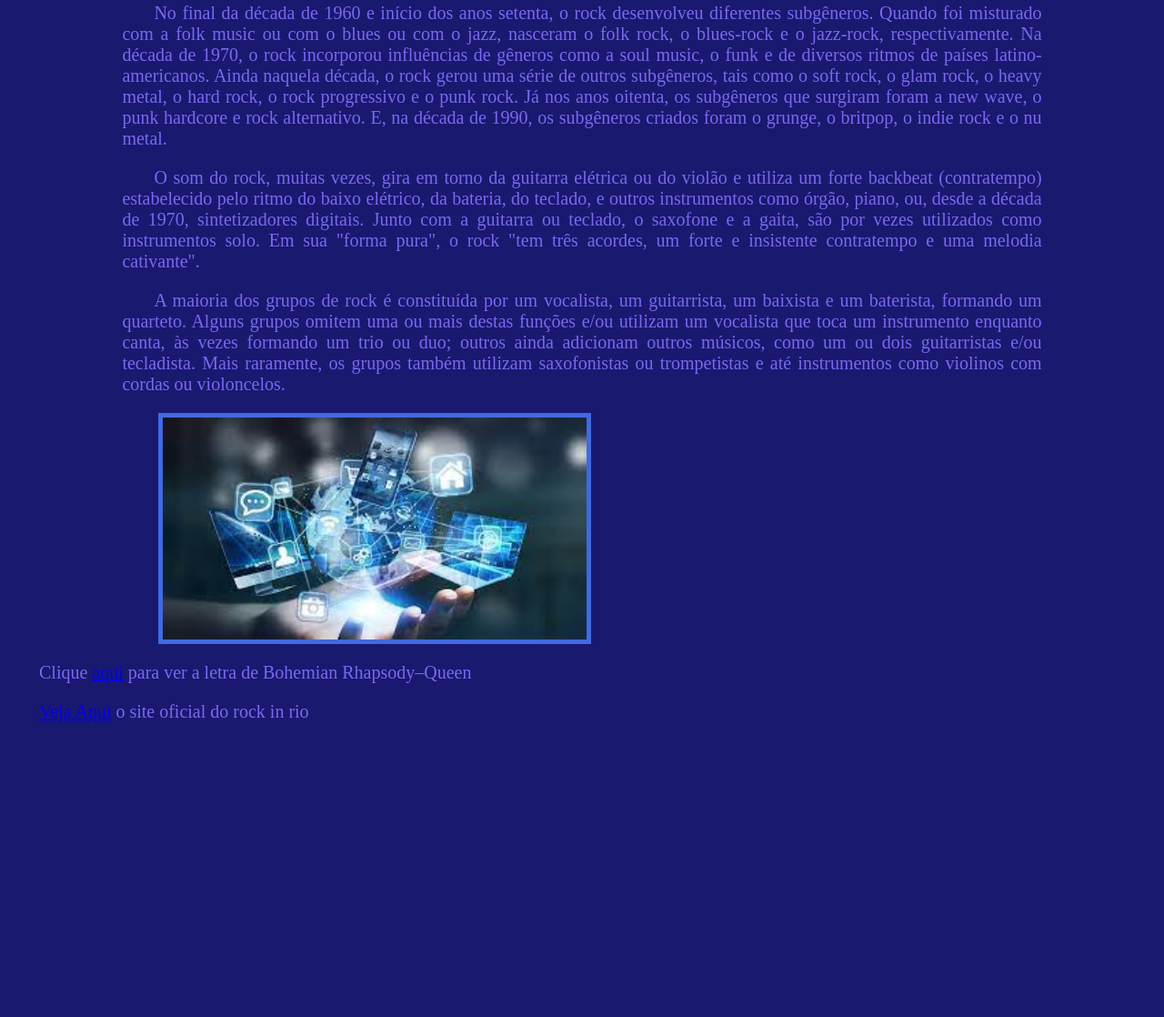
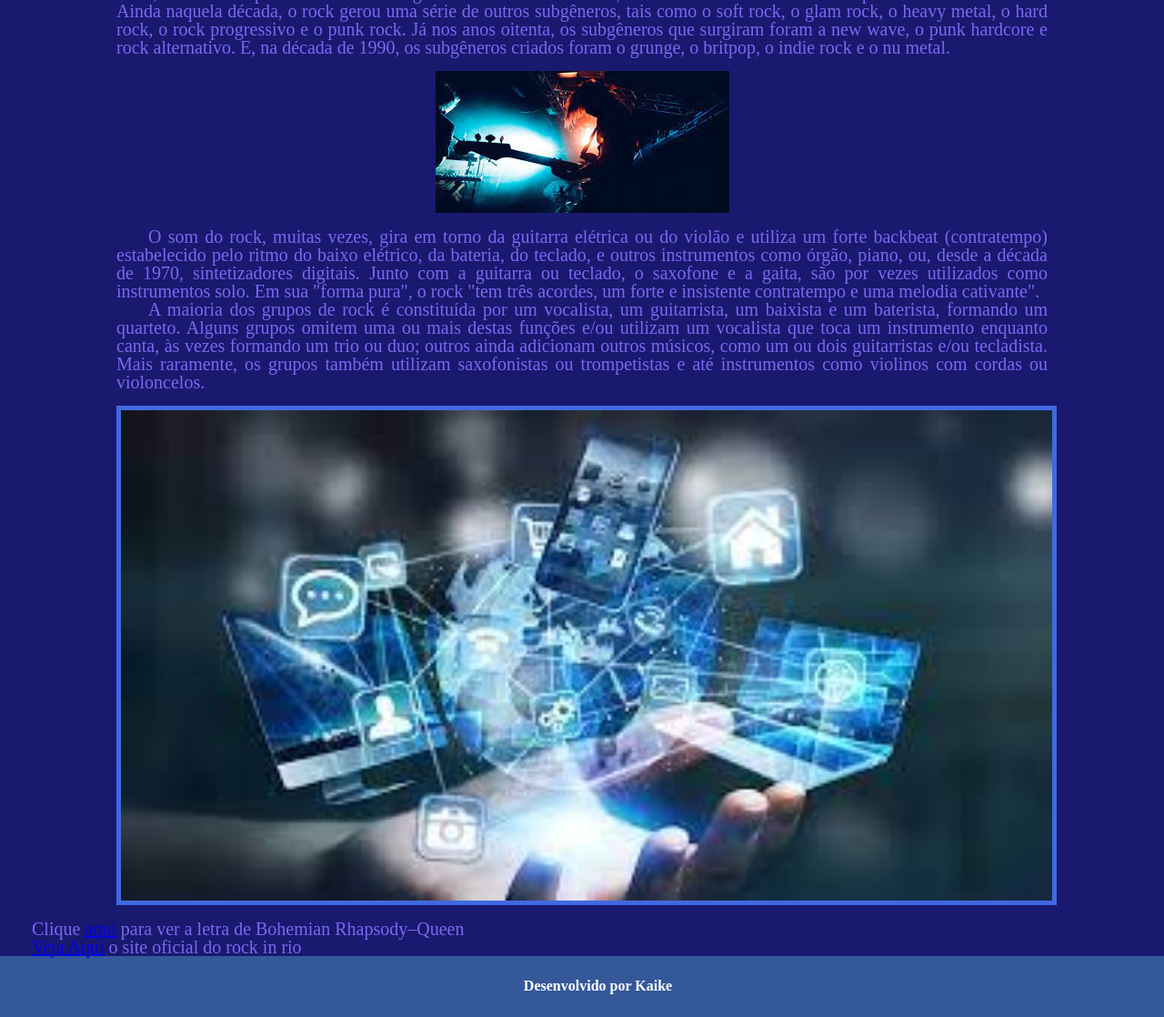
Before and after one commit to projkaikepinheiro/MeuPrimeiroSite, a plain HTML site: page index.html in a window 1280 px wide. Shown: the part 955-2073 px from the top of the page at 91% size. Before the commit the page ends 1769 px from the top, so only its background shows below. Drawn offline with Linux system fonts and the light colour scheme.

Commit message:
Inclusão de menu e rodapé

```diff
--- a/css/estilo.css
+++ b/css/estilo.css
@@ -2,8 +2,25 @@ html{
     scroll-behavior: smooth;
 }
 
+.menu{
+    background-color: rgba(70,130,180,0.6);
+    padding: 2%;
+    text-align: center;
+}
+
+.itens_menu{
+    text-align: center;
+}
+
+
 body{
     background-color: #191970;
+}
+
+h1{
+    text-align: center;
+    color: #7B68EE;
+    font-weight: bolder;
 }
 
 .img_topo{
@@ -15,8 +32,15 @@ body{
 
 
 .img_corpo{
-    width: 50%;
+    width: 100%;
     border: 5px solid #4169E1;
+}
+
+figure{
+    text-align: center;
+    padding-top: 1em;
+    padding-bottom: 1em;
+
 }
 
 .container{
@@ -24,11 +48,6 @@ body{
      margin: auto;
 }
 
-h1{
-    text-align: center;
-    color: #7B68EE;
-    font-weight: bolder;
-}
 
 p{
 
@@ -36,6 +55,7 @@ p{
     text-align: justify;
     text-indent: 35px;
     color: #7B68EE;
+    line-height: 1em;
 }
 
 .parag_letras > p{
@@ -56,3 +76,19 @@ p{
     padding-top: 9px;
 
 }
+
+footer{
+    padding-top: 2%;
+    padding-bottom: 2%;
+    background-color: rgba(70,130,180,0.6);
+}
+
+footer p{
+    color: #fff;
+    font-size: 1em;
+    font-weight: bold;
+}
+
+.center{
+    text-align: center;
+}
--- /dev/null
+++ b/css/reset.css
@@ -0,0 +1,48 @@
+/* http://meyerweb.com/eric/tools/css/reset/
+   v2.0 | 20110126
+   License: none (public domain)
+*/
+
+html, body, div, span, applet, object, iframe,
+h1, h2, h3, h4, h5, h6, p, blockquote, pre,
+a, abbr, acronym, address, big, cite, code,
+del, dfn, em, img, ins, kbd, q, s, samp,
+small, strike, strong, sub, sup, tt, var,
+b, u, i, center,
+dl, dt, dd, ol, ul, li,
+fieldset, form, label, legend,
+table, caption, tbody, tfoot, thead, tr, th, td,
+article, aside, canvas, details, embed,
+figure, figcaption, footer, header, hgroup,
+menu, nav, output, ruby, section, summary,
+time, mark, audio, video {
+	margin: 0;
+	padding: 0;
+	border: 0;
+	font-size: 100%;
+	font: inherit;
+	vertical-align: baseline;
+}
+/* HTML5 display-role reset for older browsers */
+article, aside, details, figcaption, figure,
+footer, header, hgroup, menu, nav, section {
+	display: block;
+}
+body {
+	line-height: 1;
+}
+ol, ul {
+	list-style: none;
+}
+blockquote, q {
+	quotes: none;
+}
+blockquote:before, blockquote:after,
+q:before, q:after {
+	content: '';
+	content: none;
+}
+table {
+	border-collapse: collapse;
+	border-spacing: 0;
+}
--- a/index.html
+++ b/index.html
@@ -2,15 +2,20 @@
     <head>
         <meta http-equiv="Content-Type" content="text/html;charset=UTF-8">
         <title>Meu Primeiro Site</title>
+        <link rel="stylesheet" href="css/reset.css">
         <link rel="stylesheet" href="css/estilo.css">
     </head>
     <body>
         <header>
-            <h1>Rock Atual</h1>
+        <div class="menu">
+            <div class="logo">
+                <h1>Rock Atual</h1>
+            </div>
             <ul>
                 <li><a href="#Surgimento">Surgimento</a></li>
                 <li><a href="#Bandas">Bandas</a></li>
             </ul>
+        </div>
             <figure>
                 <img class="img_topo" src="img/chip.jfif" alt="imagem de chips técnologicos">
             </figure>
@@ -21,6 +26,9 @@
                 <p>Rock(ou roque) é um termo abrangente que define um gênero musical de música popular que se desenvolveu durante e após a década de 1950. Suas raízes se encontram no rock and roll e no rockabilly que emergiram e se definiram nos Estados Unidos no final dos anos quarenta e início dos cinquenta e que, por sua vez, evoluíram do blues, da música country e do rhythm and blues. Outras influências musicais sobre o rock ainda incluem o folk, o jazz e a música clássica. Todas estas influências foram combinadas em uma estrutura musical simples baseada no blues que era "rápida, dançável e pegajosa".</p>
                 <p>No final da década de 1960 e início dos anos setenta, o rock desenvolveu diferentes subgêneros. Quando foi misturado com a folk music ou com o blues ou com o jazz, nasceram o folk rock, o blues-rock e o jazz-rock, respectivamente. Na década de 1970, o rock incorporou influências de gêneros como a soul music, o funk e de diversos ritmos de países latino-americanos. Ainda naquela década, o rock gerou uma série de outros subgêneros, tais como o soft rock, o glam rock, o heavy metal, o hard rock, o rock progressivo e o punk rock. Já nos anos oitenta, os subgêneros que surgiram foram a new wave, o punk hardcore e rock alternativo. E, na década de 1990, os subgêneros criados foram o grunge, o britpop, o indie rock e o nu metal.</p>
             </section>
+            <figure>
+                <img src="img/historia_do_rock.jpg" alt="show de rock ao vivo">
+            </figure>
             <section id="Bandas">
                 <p>O som do rock, muitas vezes, gira em torno da guitarra elétrica ou do violão e utiliza um forte backbeat (contratempo) estabelecido pelo ritmo do baixo elétrico, da bateria, do teclado, e outros instrumentos como órgão, piano, ou, desde a década de 1970, sintetizadores digitais. Junto com a guitarra ou teclado, o saxofone e a gaita, são por vezes utilizados como instrumentos solo. Em sua "forma pura", o rock "tem três acordes, um forte e insistente contratempo e uma melodia cativante".</p>
                 <p>A maioria dos grupos de rock é constituída por um vocalista, um guitarrista, um baixista e um baterista, formando um quarteto. Alguns grupos omitem uma ou mais destas funções e/ou utilizam um vocalista que toca um instrumento enquanto canta, às vezes formando um trio ou duo; outros ainda adicionam outros músicos, como um ou dois guitarristas e/ou tecladista. Mais raramente, os grupos também utilizam saxofonistas ou trompetistas e até instrumentos como violinos com cordas ou violoncelos.</p>
@@ -33,4 +41,8 @@
         <p><a href="https://rockinrio.com/rio/pt-br/home/"> Veja Aqui</a> o site oficial do rock in rio</p>
     </body>
 
+    <footer>
+        <p class="center">Desenvolvido por Kaike</p>
+    </footer>
+
 </html>
```
Also changed, not shown: letras.html (+1 -0 lines).
